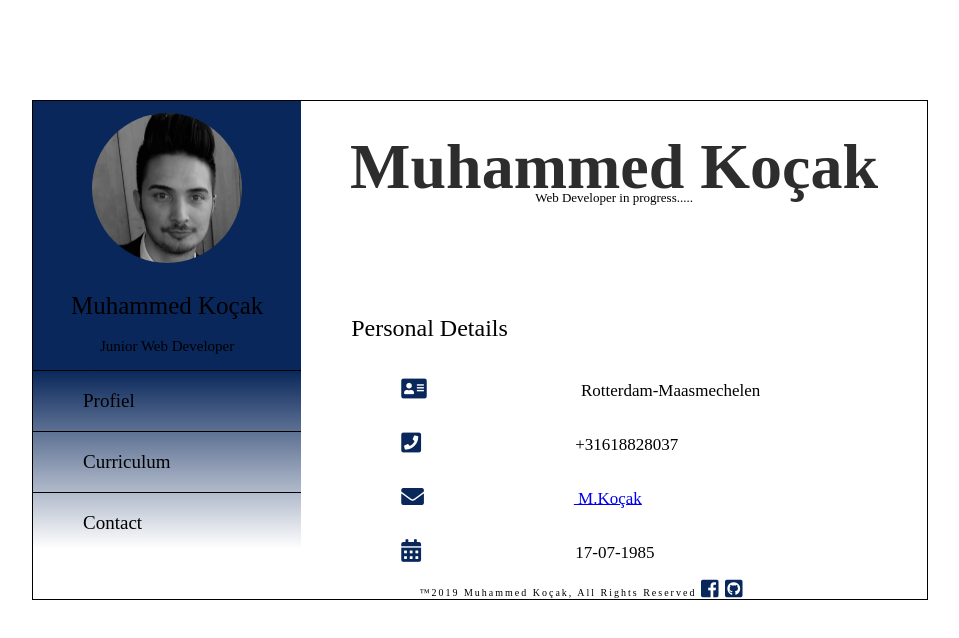
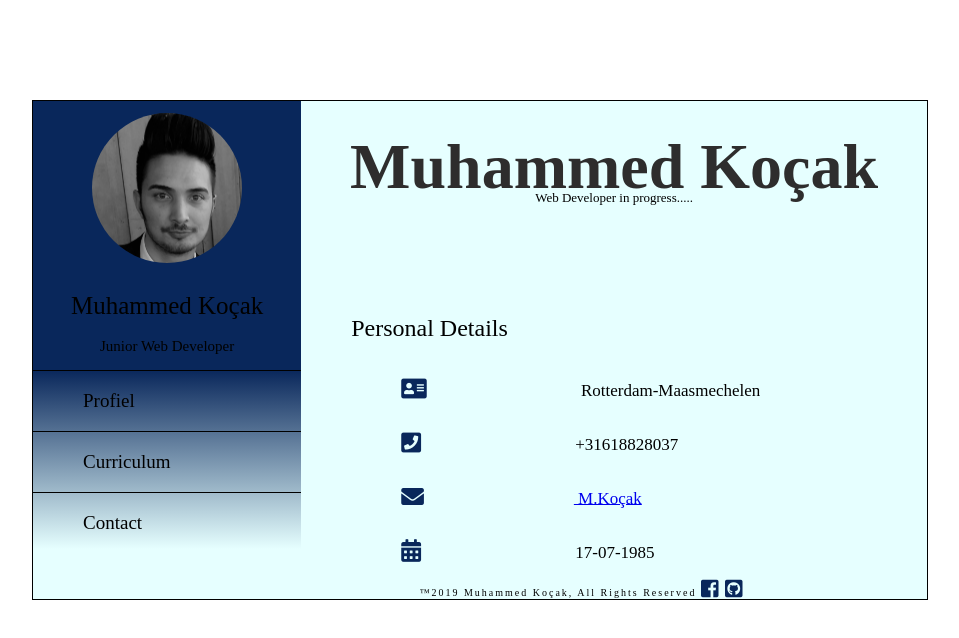
Before and after one commit to muhammedkocak/myvcard, a plain HTML site: page index.html in a window 1280 px wide. Shown: the whole page, without its empty margins (160-1119 px from the left). Drawn offline with Linux system fonts and the light colour scheme.

Commit message:
color changed

```diff
--- a/style.css
+++ b/style.css
@@ -10,10 +10,9 @@ body {
 
 }
 
-.grid1 {
-    background-color: white;
 
-}
+
+
 
 .grid1_links {
 
@@ -24,13 +23,13 @@ body {
 }
 
 .links_onder {
-background-image: linear-gradient(to bottom, rgb(9, 39, 91), white);
+background-image: linear-gradient(to bottom, rgb(9, 39, 91), #e6ffff);
 
 }
 
 .image {
 
-    background-image: url(pasfoto.jpg);
+    background-image: url("pasfoto.jpg");
     background-size: cover;
     background-position: center;
     height: 150px;
@@ -85,7 +84,7 @@ background-color: orange;
 }
 
 .grid1_rechts {
-    background-color: white;
+    background-color: #e6ffff;
 
 }
 
@@ -105,6 +104,10 @@ color: rgb(46, 45, 45)
     font-size: 13px;
 
 
+}
+
+.rechts_onder {
+    z-index: 1;
 }
 
 .personal__subtitle {
@@ -142,11 +145,15 @@ color: rgb(46, 45, 45)
     letter-spacing: 2px;
     text-align: center;
     margin-left: 204px;
-    background-color: white;
+    background-color: #e6ffff;
     font-size: 10px;
 
   }
 
+  .gridfooter {
+      background-color: #e6ffff;
+      z-index: 0;
+  }
   .icons {
       color: rgb(9, 39, 91);
   }
```
